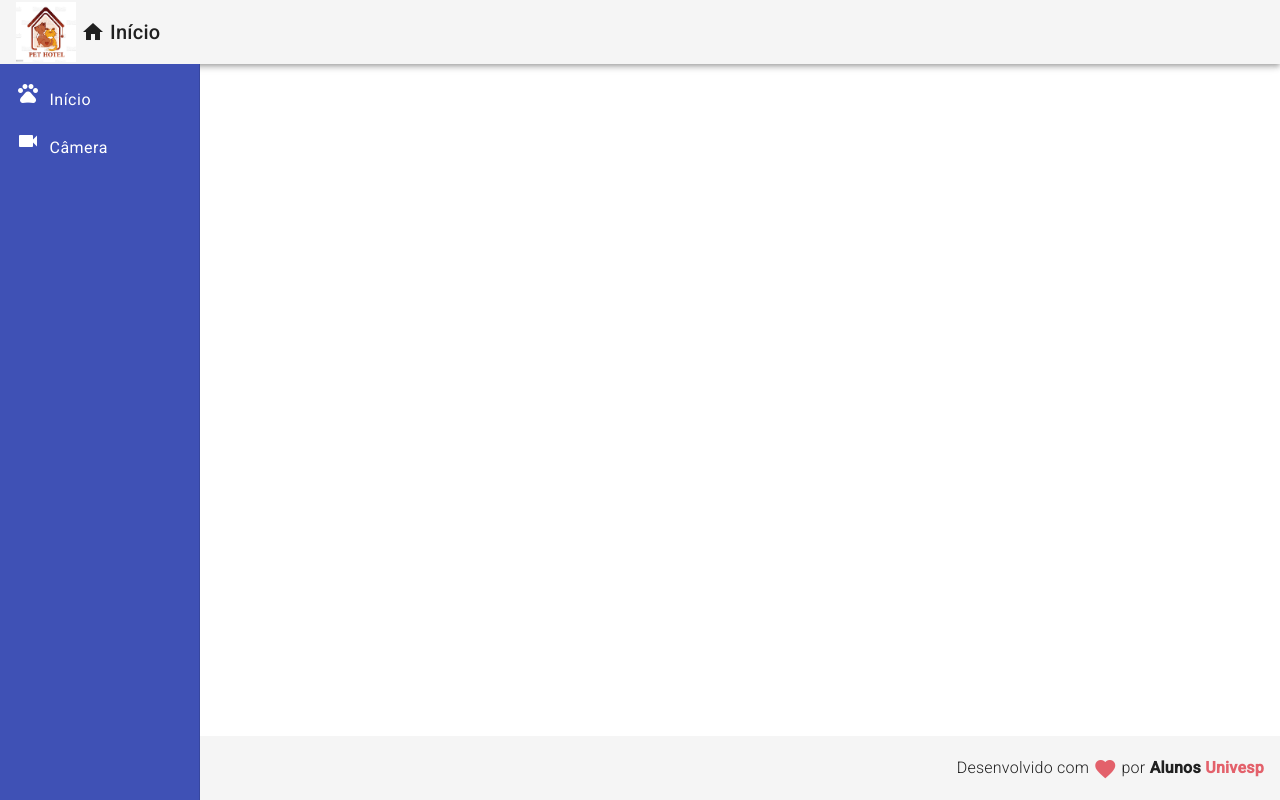
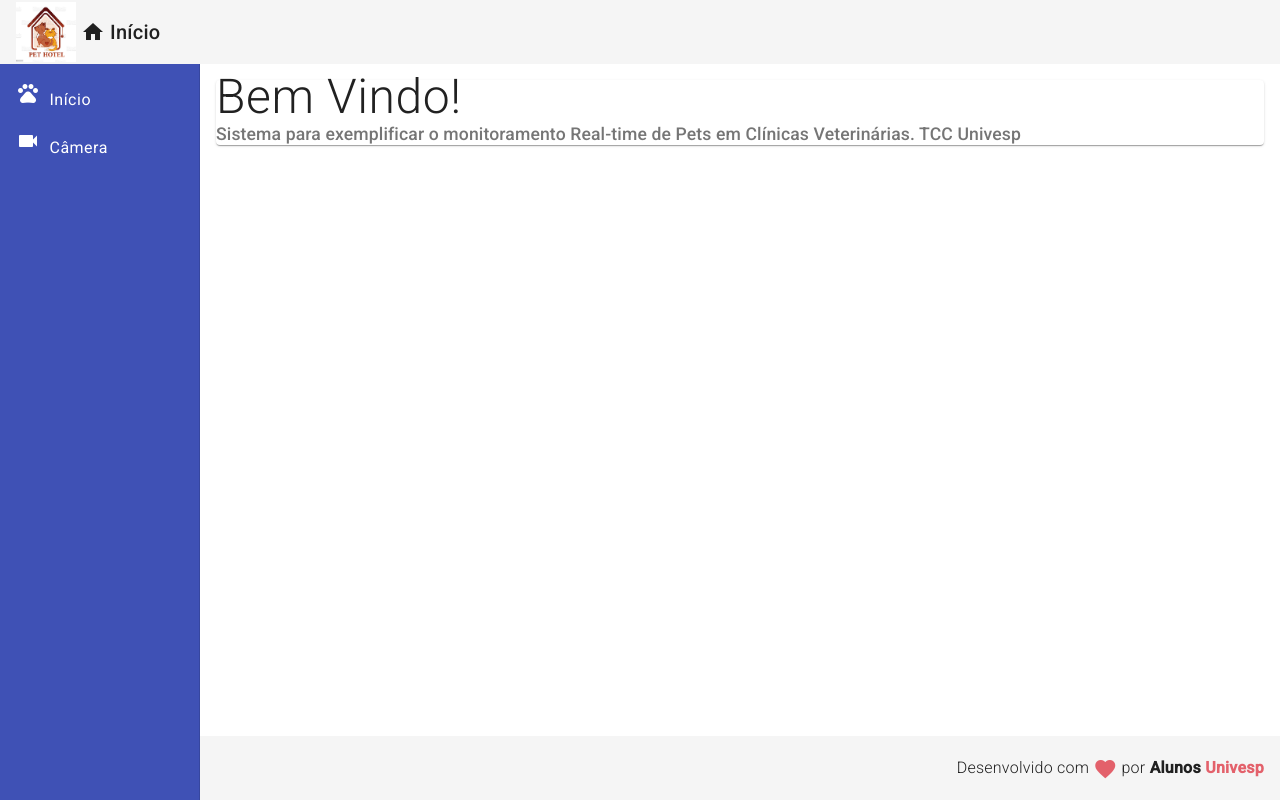
Before and after one commit to Givaild/TCC-Project, an Angular app in the folder frontendHotel/: page / in a window 1280 px wide. Built offline with nearby package versions, Linux system fonts and the light colour scheme.

Commit message:
feat:create component home

```diff
--- a/frontendHotel/src/app/components/template/nav/nav.component.css
+++ b/frontendHotel/src/app/components/template/nav/nav.component.css
@@ -9,3 +9,8 @@
 .sidenav i {
     padding-right: 5px;
 }
+
+.content {
+    padding: 16px;
+    background-color: #FFF;
+}
--- a/frontendHotel/src/app/components/template/nav/nav.component.html
+++ b/frontendHotel/src/app/components/template/nav/nav.component.html
@@ -21,4 +21,7 @@
       </mat-list-item>
     </mat-nav-list>
   </mat-sidenav>
+  <mat-sidenav-content class="content">
+    <app-home></app-home>
+  </mat-sidenav-content>
 </mat-sidenav-container>
--- /dev/null
+++ b/frontendHotel/src/app/views/home/home.component.css
@@ -0,0 +1,10 @@
+.home .title {
+    font-size: 3rem;
+    font-weight: 300;
+    font-weight: 1.2;
+    padding-top: 1px;
+}
+.home .subtitle {
+    font-size: 1.1rem;
+    padding-top: 10px;
+}
--- /dev/null
+++ b/frontendHotel/src/app/views/home/home.component.html
@@ -0,0 +1,7 @@
+<mat-card class="home mat-elevation-z3">
+  <mat-card-title class="title"> Bem Vindo! </mat-card-title>
+  <mat-card-subtitle class="subtitle">
+    Sistema para exemplificar o monitoramento Real-time de Pets em Clínicas
+    Veterinárias. TCC Univesp
+  </mat-card-subtitle>
+</mat-card>
```
Also changed, not shown: frontendHotel/src/app/app.module.ts (+6 -3 lines), frontendHotel/src/app/views/home/home.component.ts (added, +10 -0 lines).
